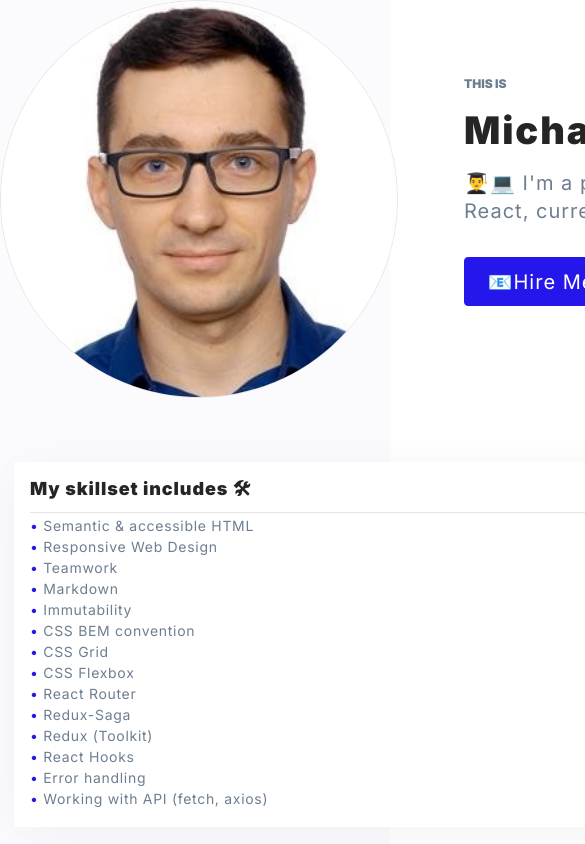
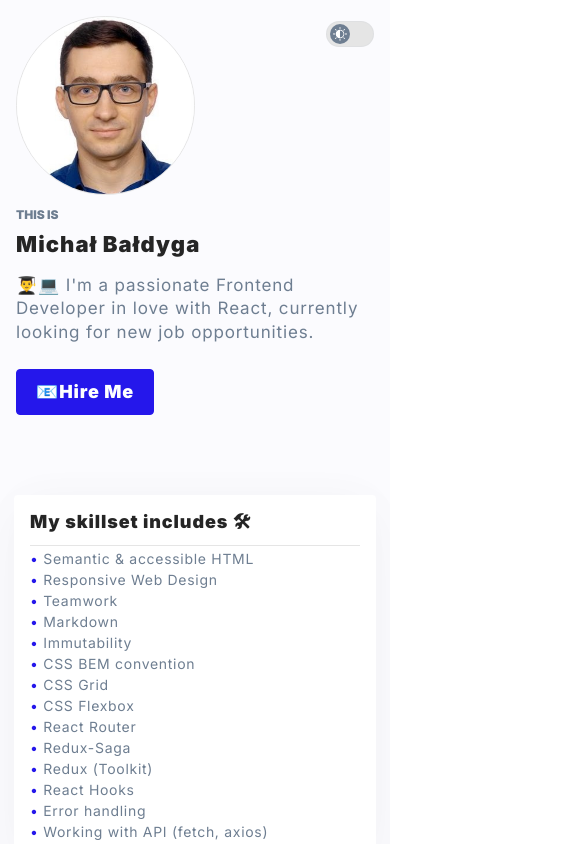
Before and after one commit to q270311/personal-homepage, a React (Create React App) app: page / in a window 390 px wide. Shown: the top 844 px of the page, 585 px wide, since content can reach past the window. Built offline with nearby package versions, Linux system fonts and the light colour scheme.

Commit message:
Media query to HeroAbout component added

```diff
--- a/src/features/HeroAbout/styled.js
+++ b/src/features/HeroAbout/styled.js
@@ -7,20 +7,34 @@ export const Wrapper = styled.header`
     border-bottom-color: ${({ theme }) => theme.color.lightGrey};
 
     @media (max-width: ${({ theme }) => theme.breakpoint.mobileMax}px) {
+        padding:16px;
+        grid-template-columns: 50% 50%;
     }
 `;
 
 export const Img = styled.img`
-    width: 398px;
-    height: 398px;
+    max-width: 398px;
+    max-height: 398px;
     border-radius: 50%;
     border: 1px solid ${({ theme }) => theme.color.lightGrey};
+
+    @media (max-width: ${({ theme }) => theme.breakpoint.mobileMax}px) {
+        object-fit: cover;
+        width: 100%;
+    }
 `;
 
 export const About = styled.div`
-    width: 633px;
-    height: 247px;
+    max-width: 633px;
+    max-height: 247px;
     margin-left: 66px;
+
+    @media (max-width: ${({ theme }) => theme.breakpoint.mobileMax}px) {
+        order: 1;
+        grid-column: span 2;
+        margin: 0px;
+        width: 100%;
+    }
 `;
 
 export const BeforeName = styled.p`
@@ -33,6 +47,12 @@ export const BeforeName = styled.p`
     ${({ darkMode }) => darkMode && css`
         color: ${({ theme }) => theme.color.white};
     `};
+
+    @media (max-width: ${({ theme }) => theme.breakpoint.mobileMax}px) {
+        margin-top:12px;
+        margin-bottom:8px;
+    }
+
 `;
 export const Name = styled.p`
     font-weight: 900;
@@ -44,6 +64,13 @@ export const Name = styled.p`
     ${({ darkMode }) => darkMode && css`
         color: ${({ theme }) => theme.color.white};
     `};
+
+    @media (max-width: ${({ theme }) => theme.breakpoint.mobileMax}px) {
+        margin:0px;
+        padding:0px;
+        font-size: 22px;
+        line-height: 27px;
+    }
 `;
 export const ShortDescription = styled.p`
     font-weight: 400;
@@ -55,6 +82,12 @@ export const ShortDescription = styled.p`
     ${({ darkMode }) => darkMode && css`
         color: ${({ theme }) => theme.color.white};
     `};
+
+    @media (max-width: ${({ theme }) => theme.breakpoint.mobileMax}px) {
+        margin-top:16px;
+        margin-bottom:24px;
+        font-size: 17px;
+    }
 `;
 
 export const Button = styled.button`
@@ -76,4 +109,15 @@ export const Button = styled.button`
     background-color: ${({ theme }) => theme.color.mainBlue};
     border: 1px solid ${({ theme }) => theme.color.mainBlue};
     border-radius: 4px;
+
+    @media (max-width: ${({ theme }) => theme.breakpoint.mobileMax}px) {
+        font-weight: 600;
+        font-size: 18px;
+        line-height: 22px;
+
+        width: 138px;
+        height: 46px;
+        margin: 0px;
+        padding:0px;
+    }
 `;
```
